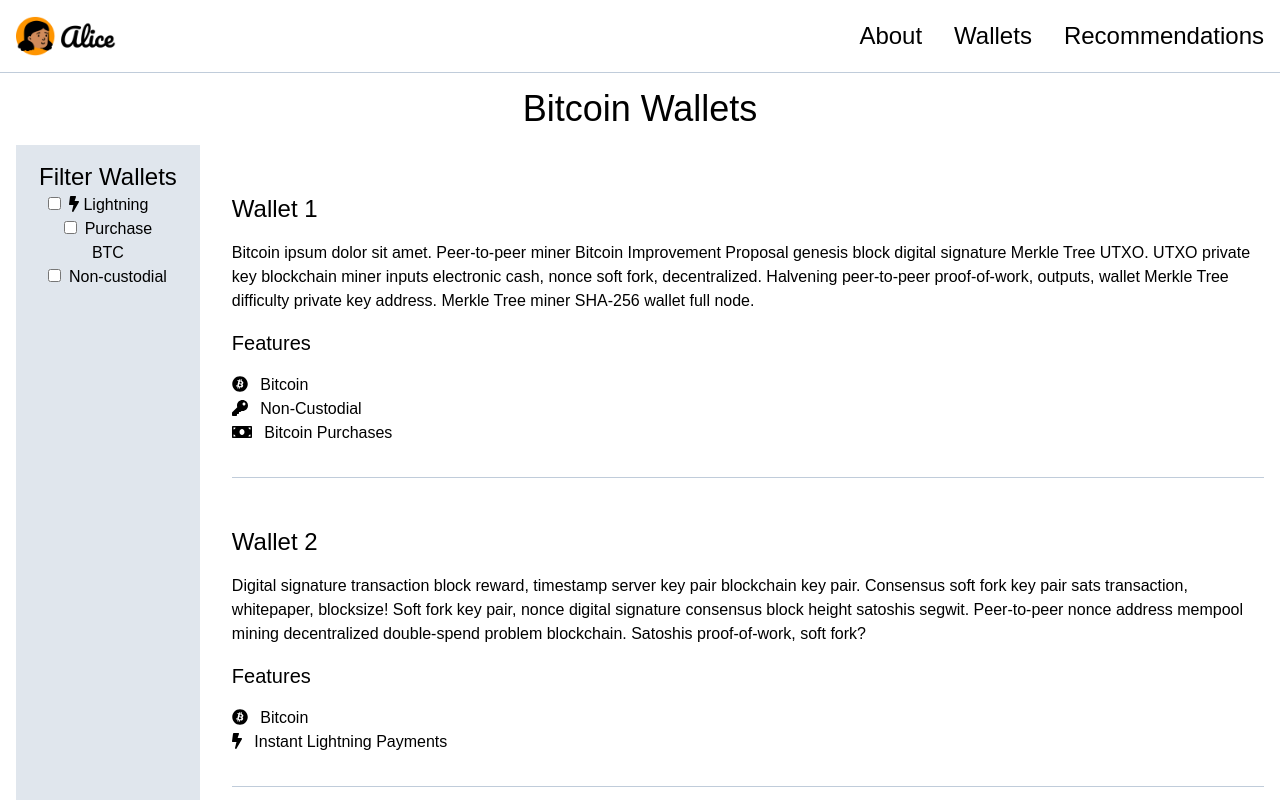
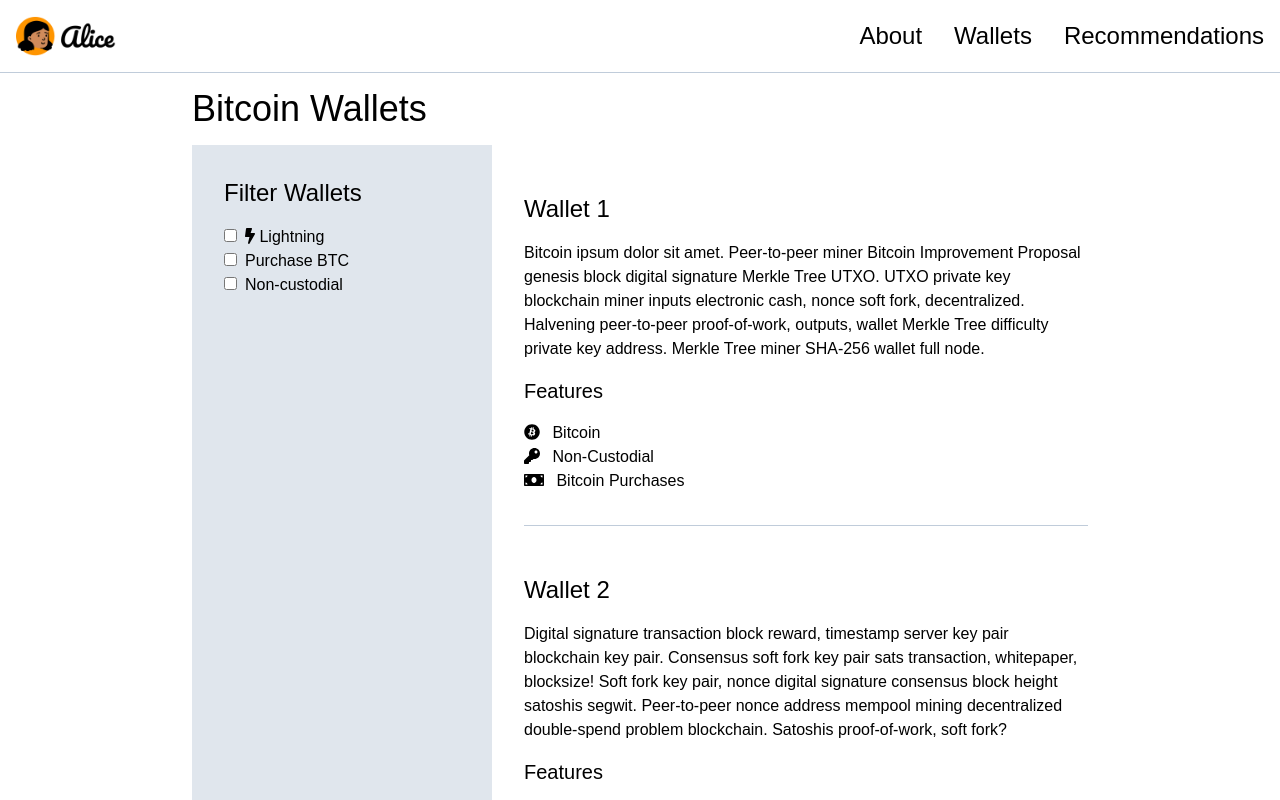
Before and after one commit to sbddesign/bitcoin-wallet-guide, a Vue app: page /wallets in a window 1280 px wide. Shown: the top 800 px of the page. Built offline with nearby package versions, Linux system fonts and the light colour scheme.

Commit message:
Wallets page formatting

```diff
--- a/src/views/Wallets.vue
+++ b/src/views/Wallets.vue
@@ -1,27 +1,27 @@
 <template>
-  <div class="container mx-auto">
+  <div class="container mx-auto max-w-4xl text-left">
     <h1 class="py-4 text-4xl">Bitcoin Wallets</h1>
     <div class="lg:flex lg:flex-row">
       <div
-        class="p-4 filters flex flex-column sm:flex-row items-center justify-center flex-wrap bg-gray-light lg:flex-shrink lg:max-w-2xl lg:w-1/3 lg:items-start lg:content-start lg:justify-start lg:mr-8 lg:flex-row"
+        class="p-8 filters flex flex-column sm:flex-row items-center justify-center flex-wrap bg-gray-light lg:block lg:mr-8"
       >
-        <h2 class="text-2xl w-screen flex-grow lg:w-auto">Filter Wallets</h2>
-        <div class="mx-4 mb-4 sm:mb-0">
+        <h2 class="text-2xl w-screen flex-grow lg:w-auto mb-4">Filter Wallets</h2>
+        <div class="mr-4 mb-4 sm:mb-0">
           <input type="checkbox" id="require_ln" value="require_ln" v-model="filters.require_ln" @change="updateIsChecked" />
           <label for="require_ln" class="ml-2"><font-awesome-icon :icon="iconLN" /> Lightning</label>
         </div>
 
-        <div class="mx-4 mb-4 sm:mb-0">
+        <div class="mr-4 mb-4 sm:mb-0">
           <input type="checkbox" id="require_purchase_btc" value="require_purchase_btc" v-model="filters.require_purchase_btc" @change="updateIsChecked" />
           <label for="require_purchase_btc" class="ml-2">Purchase BTC</label>
         </div>
 
-        <div class="mx-4 mb-4 sm:mb-0">
+        <div class="mr-4 mb-4 sm:mb-0">
           <input type="checkbox" id="require_non_custodial" value="require_non-require_non_custodial" v-model="filters.require_non_custodial" @change="updateIsChecked" />
           <label for="require_non_custodial" class="ml-2">Non-custodial</label>
         </div>
       </div>
-      <div class="wallets lg:flex-grow">
+      <div class="wallets">
         <div
             class="wallet py-8 border-b border-gray text-left"
             v-for="wallet in wallets"
@@ -87,3 +87,12 @@ export default {
   }
 }
 </script>
+
+<style>
+@media(min-width: 1024px) {
+  .filters {
+    min-width: 300px !important;
+  }
+}
+
+</style>
```
